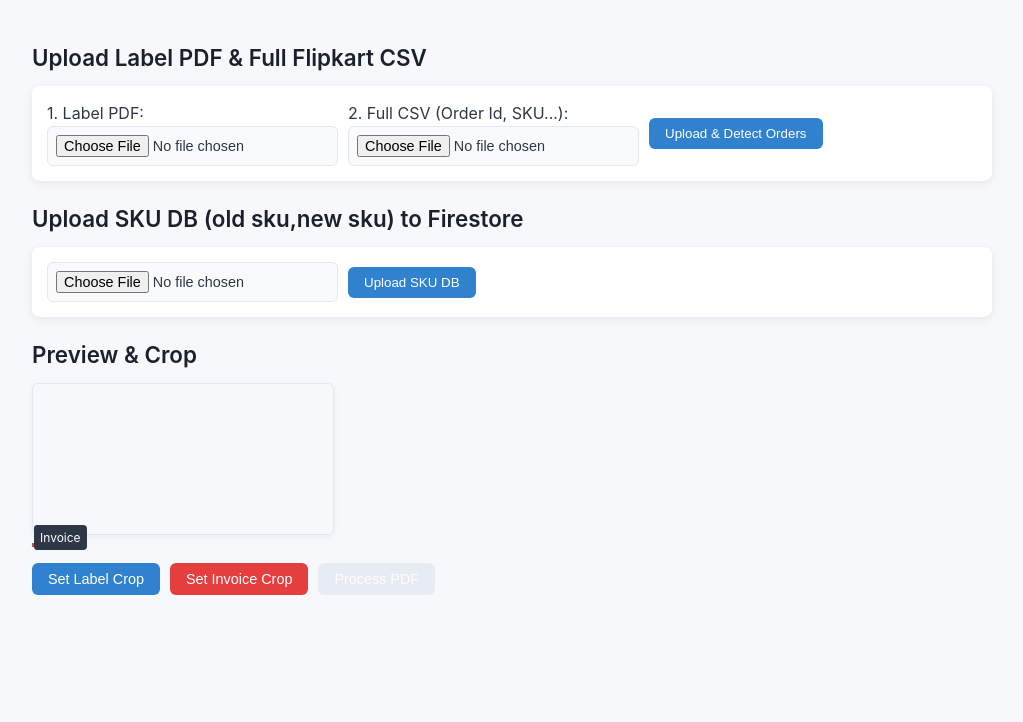
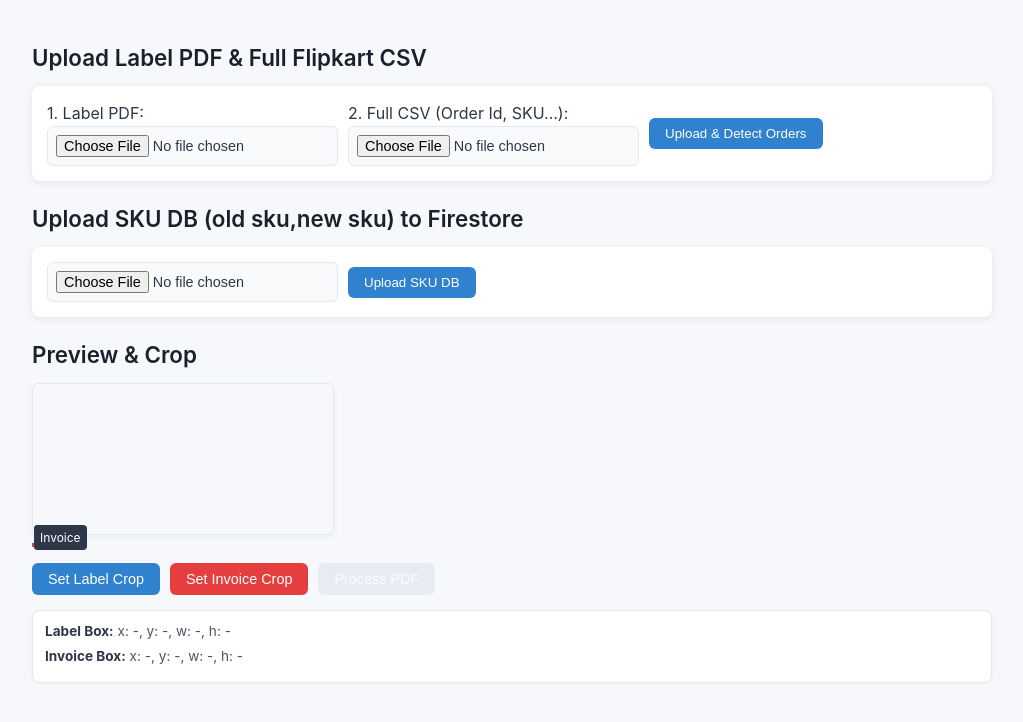
Before and after one commit to santoshk66/merged-pdf-cropper-sku, a website: page public/index.html in a window 1280 px wide. Shown: the whole page, without its empty margins (128-1151 px from the left). Drawn offline with Linux system fonts and the light colour scheme; a script that the page names is missing.

Commit message:
Update index.html

```diff
--- a/public/index.html
+++ b/public/index.html
@@ -121,6 +121,25 @@
     cursor: not-allowed;
     opacity: 0.7;
   }
+
+     #dimensions-panel {
+    margin-top: 15px;
+    padding: 10px 12px;
+    background-color: #ffffff;
+    border-radius: 8px;
+    border: 1px solid #e2e8f0;
+    font-size: 0.85rem;
+    color: #4a5568;
+    box-shadow: 0 1px 4px rgba(0, 0, 0, 0.04);
+  }
+
+  #dimensions-panel div {
+    margin-bottom: 4px;
+  }
+
+  #dimensions-panel strong {
+    color: #2d3748;
+  }
   </style>
 </head>
 <body>
@@ -156,6 +175,12 @@
     <button id="processPDF" type="button" disabled>Process PDF</button>
   </div>
 
+   <!-- 🔍 Dimension Finder Panel -->
+  <div id="dimensions-panel">
+    <div><strong>Label Box:</strong> <span id="labelDims">x: -, y: -, w: -, h: -</span></div>
+    <div><strong>Invoice Box:</strong> <span id="invoiceDims">x: -, y: -, w: -, h: -</span></div>
+  </div>
+
   <script src="main.js"></script>
 </body>
 </html>
```
